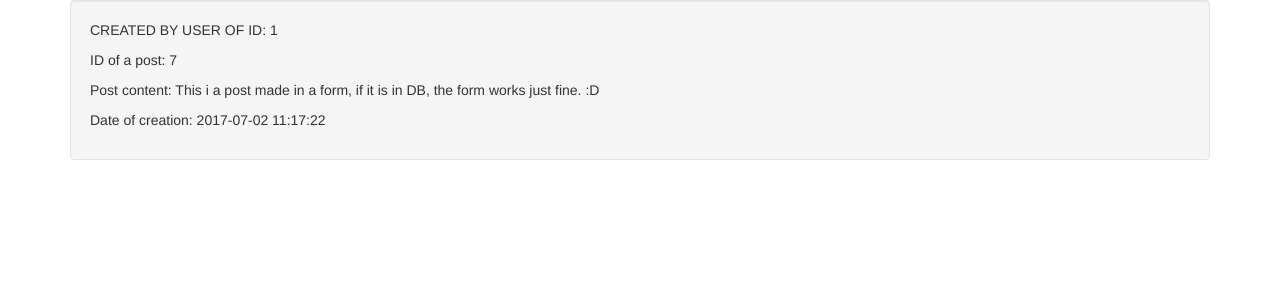
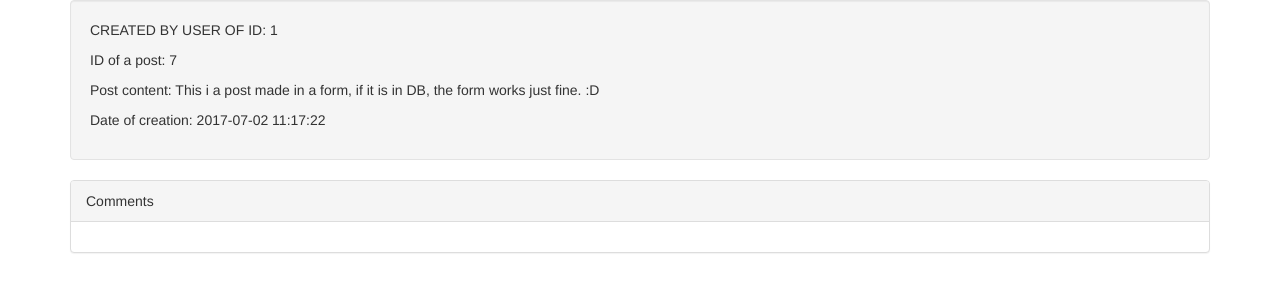
Before and after one commit to sweettirexkiller/myOwnSmallTwitter, a PHP site: page /postSiteMaker.php?id=7 in a window 1280 px wide. Shown: the top 300 px of the page. Run offline with PHP 8.4, Linux system fonts and the light colour scheme; data comes from the database, SQL or seed files in the repository.

Commit message:
added comments under posts, TODO form to add a comment

```diff
--- a/html/main + single_post_site/postSiteMaker.php
+++ b/html/main + single_post_site/postSiteMaker.php
@@ -1,5 +1,6 @@
 <?php
 require_once __DIR__.'/../../php/classes/postClass.php';
+require_once __DIR__.'/../../php/classes/commentClass.php';
 require_once __DIR__.'/../renderFunction.php';
 require_once __DIR__.'/../../php/dbConfig.php';
 
@@ -8,13 +9,28 @@ if($_SERVER['REQUEST_METHOD'] === 'GET'){
 
         $conn = new PDO("mysql:host=".DB_HOST.";dbname=".DB_NAME, DB_USER, DB_PASS);
 
+
+
         $postId = $_GET['id'];
         $singlePostObject = post::loadPostById($conn, $postId);
+
+        $allPostCommentsOrderedByTime = comment::loadAllCommentsByPostIdOrderedByTimeWithAuthorEmail($conn, $postId);
+        //rendering comments
+        $allCommentsRendered = '';
+        foreach($allPostCommentsOrderedByTime as $comment){
+            $data = [
+                'author_email' => $comment->author,
+                'content' => $comment->getContent(),
+                'dateOfCreation' => $comment->getCreation_date()
+            ];
+            $allCommentsRendered .= render('commentsUnderPostTemplate.html', $data);
+        }
         $data = [
             'post_id' => $singlePostObject->getId(),
             'user_id' => $singlePostObject->getUser_id(),
             'content' => $singlePostObject->getContent(),
-            'date' => $singlePostObject->getDateOfCreation()
+            'date' => $singlePostObject->getDateOfCreation(),
+            'comments' => $allCommentsRendered
         ];
 
         echo render('singlePostSiteTemplate.html', $data);
--- a/html/main + single_post_site/singlePostSiteTemplate.html
+++ b/html/main + single_post_site/singlePostSiteTemplate.html
@@ -16,6 +16,12 @@
                 <p>Post content: {{content}}</p>
                 <p>Date of creation: {{date}}</p>
             </div>
+            <div class="panel panel-default">
+                <div class="panel-heading">Comments</div>
+                <div class="panel-body">
+                    {{comments}}
+                </div>
+            </div>
         </div>
     </body>
 </html>
```
Also changed, not shown: html/main + single_post_site/commentsUnderPostTemplate.html (added, +11 -0 lines).
